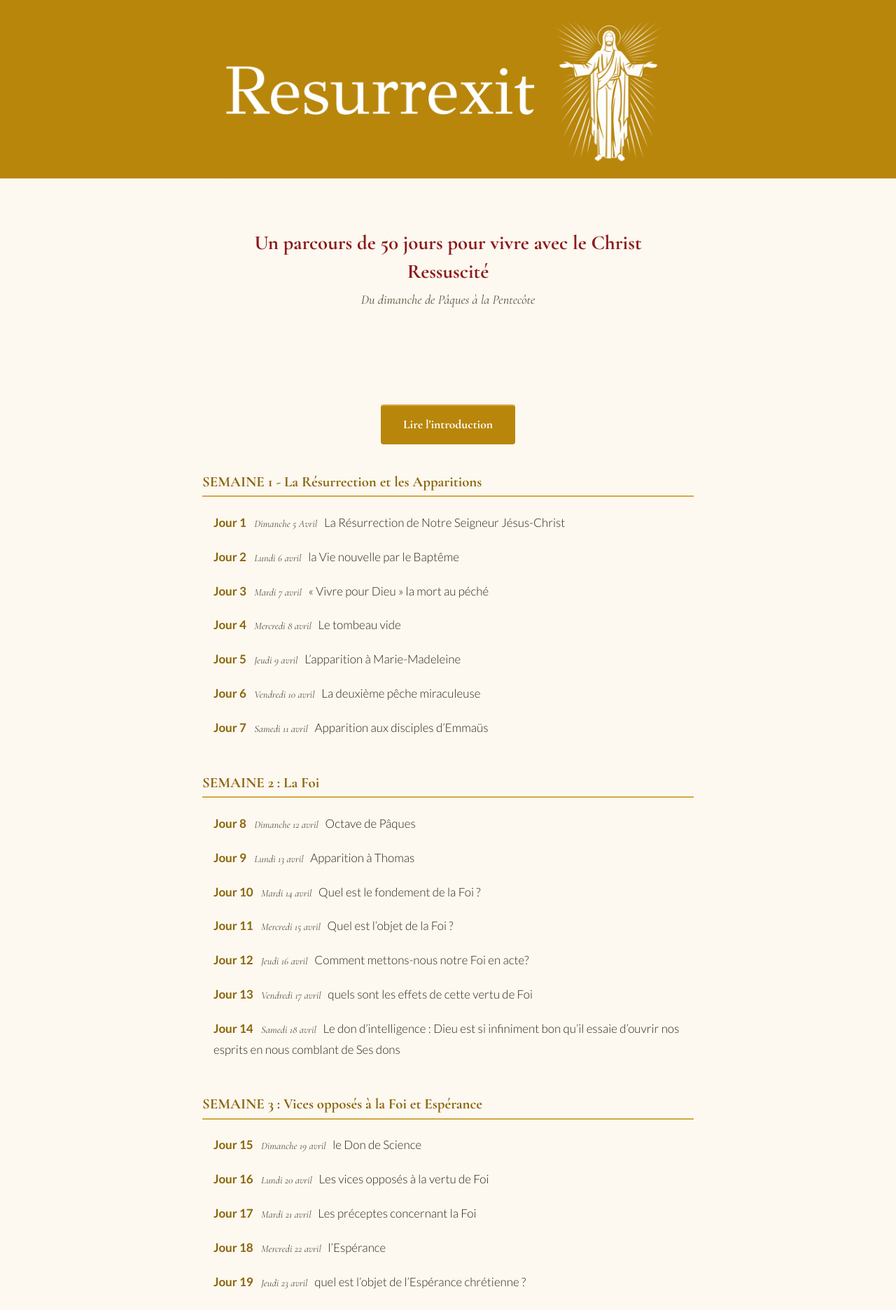
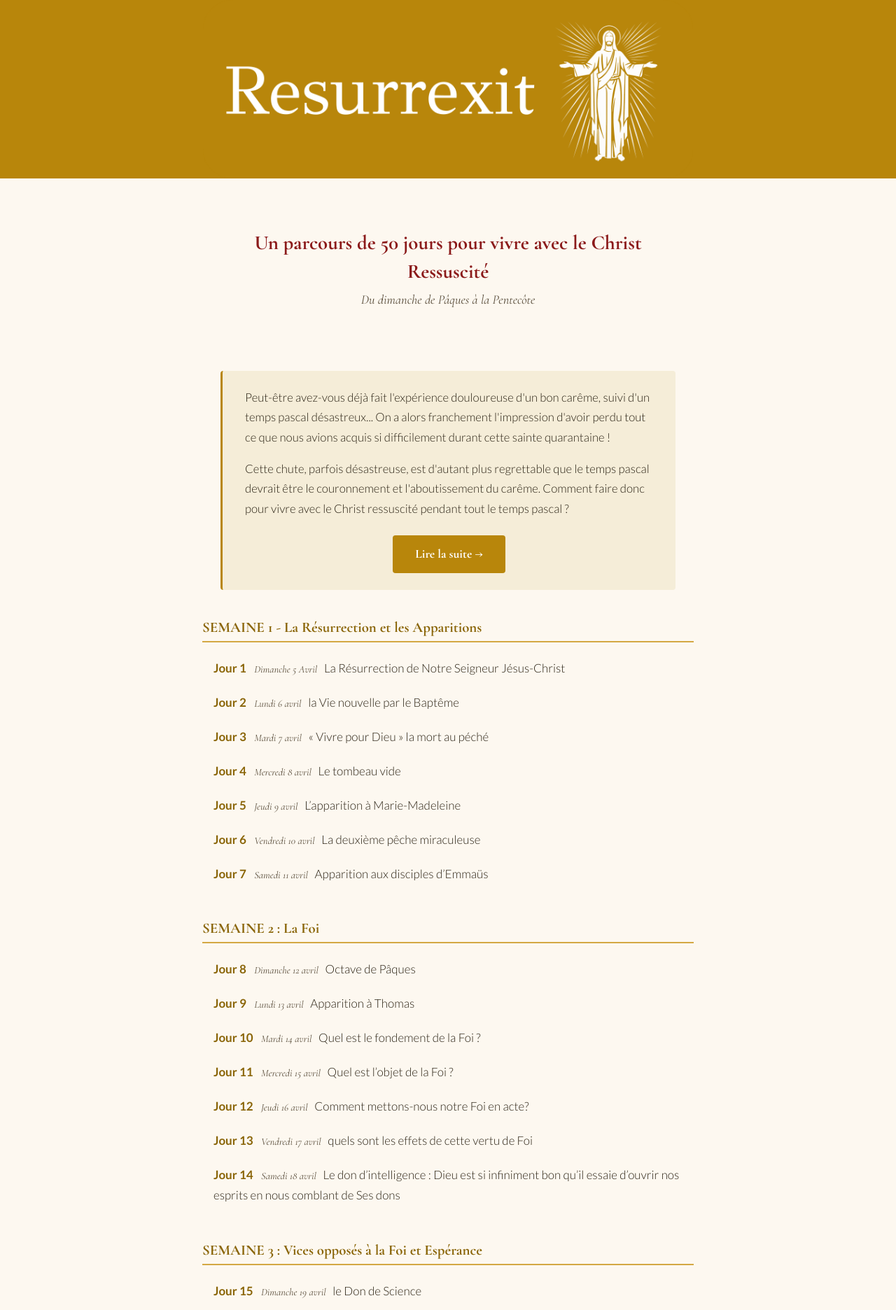
Before and after one commit to benoitvillage-84/Parcours-Resurrexit, a Jekyll site: the page built from index.html, in a window 1280 px wide. Shown: the top 1872 px of the page at 70% size. Built offline with Jekyll 4.4.1, drawn with Linux system fonts in a browser that asks for light colours.

Commit message:
Ajoute extrait de l'introduction sur la page d'accueil avec bouton lire la suite
Co-Authored-By: Claude Opus 4.6 (1M context) <noreply@anthropic.com>

```diff
--- a/assets/css/style.css
+++ b/assets/css/style.css
@@ -310,6 +310,25 @@ hr.ornement::after {
   font-size: 0.9rem;
 }
 
+/* ── Bouton doré réutilisable ── */
+
+.btn-gold {
+  display: inline-block;
+  background: var(--gold);
+  color: var(--white);
+  padding: 0.75rem 2rem;
+  border-radius: 4px;
+  text-decoration: none;
+  font-family: 'Cormorant Garamond', serif;
+  font-weight: 700;
+  font-size: 1.1rem;
+  transition: background 0.2s;
+}
+
+.btn-gold:hover {
+  background: var(--gold-dark);
+}
+
 /* ── Index / Accueil ── */
 
 .index-page .index-intro {
@@ -325,6 +344,18 @@ hr.ornement::after {
 
 .index-page .index-intro br + br {
   display: none;
+}
+
+.index-page .index-extrait {
+  max-width: 650px;
+  margin: 0 auto 2.5rem;
+  padding: 1.5rem 2rem;
+  background: var(--cream-dark);
+  border-left: 3px solid var(--gold);
+  border-radius: 4px;
+  font-size: 1.05rem;
+  line-height: 1.7;
+  color: var(--text);
 }
 
 .index-page .index-intro .index-subtitle {
--- a/index.html
+++ b/index.html
@@ -9,8 +9,12 @@ title: Accueil
     <span class="index-subtitle">Du dimanche de P&acirc;ques &agrave; la Pentec&ocirc;te</span></p>
   </div>
 
-  <div style="text-align: center; margin-bottom: 2rem;">
-    <a href="{{ '/introduction' | relative_url }}" class="jour-nav" style="display: inline-block; background: var(--gold); color: var(--white); padding: 0.75rem 2rem; border-radius: 4px; text-decoration: none; font-family: 'Cormorant Garamond', serif; font-weight: 700; font-size: 1.1rem;">Lire l'introduction</a>
+  <div class="index-extrait">
+    <p>Peut-&ecirc;tre avez-vous d&eacute;j&agrave; fait l'exp&eacute;rience douloureuse d'un bon car&ecirc;me, suivi d'un temps pascal d&eacute;sastreux... On a alors franchement l'impression d'avoir perdu tout ce que nous avions acquis si difficilement durant cette sainte quarantaine&nbsp;!</p>
+    <p>Cette chute, parfois d&eacute;sastreuse, est d'autant plus regrettable que le temps pascal devrait &ecirc;tre le couronnement et l'aboutissement du car&ecirc;me. Comment faire donc pour vivre avec le Christ ressuscit&eacute; pendant tout le temps pascal&nbsp;?</p>
+    <div style="text-align: center; margin-top: 1.5rem;">
+      <a href="{{ '/introduction' | relative_url }}" class="btn-gold">Lire la suite &rarr;</a>
+    </div>
   </div>
 
   <div class="semaine-group">
```
